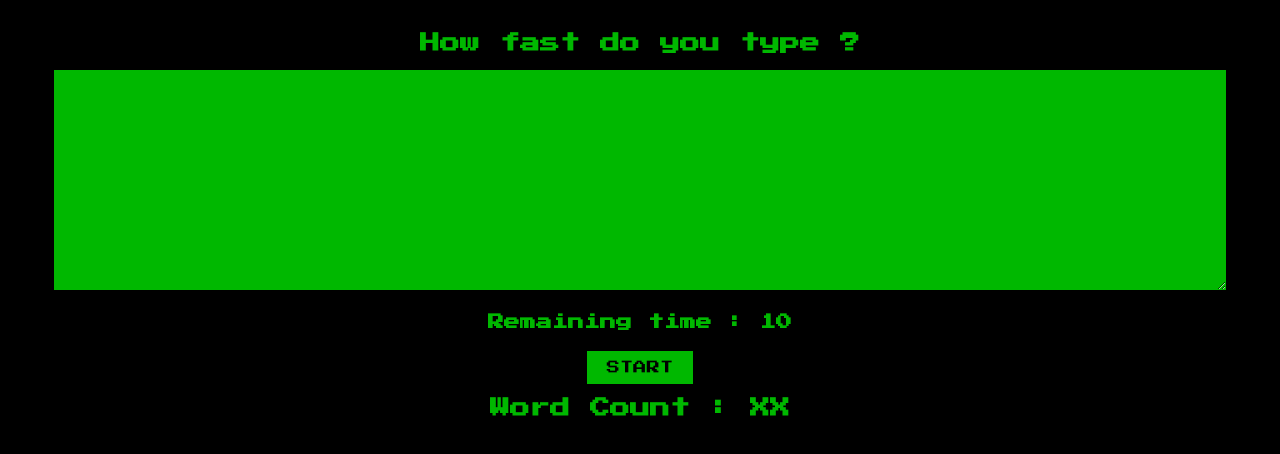
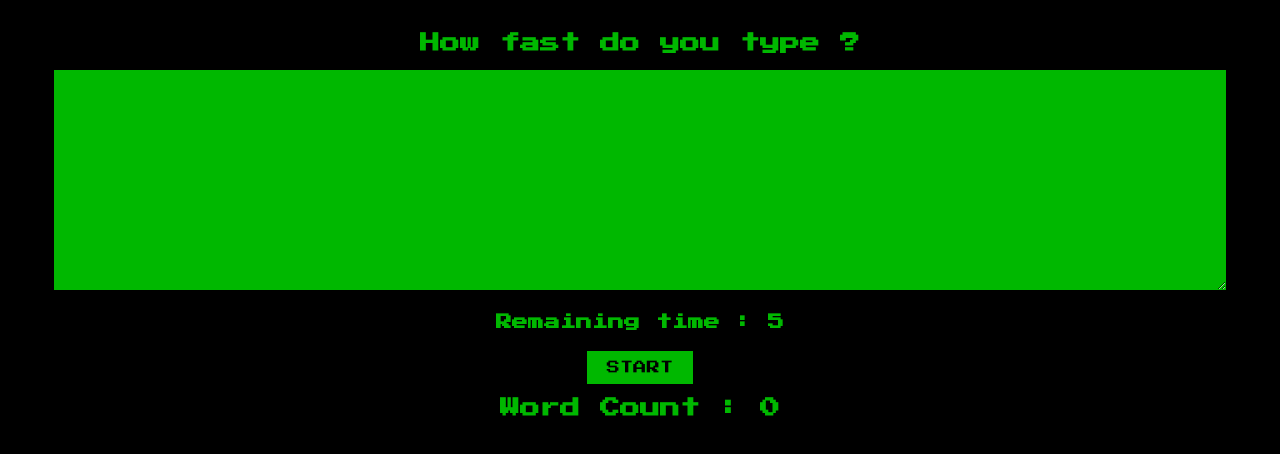
Before and after one commit to erambeau/speed-typing-game, a React (Vite) app: page / in a window 1280 px wide. Shown: the top 454 px of the page. Built offline with nearby package versions, Linux system fonts and the light colour scheme.

Commit message:
feat: add word count

```diff
--- a/src/App.tsx
+++ b/src/App.tsx
@@ -2,21 +2,34 @@ import React, {useState, ChangeEvent, useEffect} from "react"
 
 function App() {
 
-  const DEFAULT_TIMER_VALUE = 10
+  const DEFAULT_TIMER_VALUE = 5
 
   const [text, setText] = useState("")
   const [timer, setTimer] = useState(DEFAULT_TIMER_VALUE)
   const [isTimeRunning, setIsTimeRunning] = useState(false)
+  const [wordCounts, setWordCounts] = useState(0)
 
   function handleChange(event: ChangeEvent<HTMLTextAreaElement>) {
     const {value} = event.target
     setText(value)
   }
 
-  function computeCountWords(inputText: string) {
+  function computewordCounts(inputText: string) {
     const wordsArr = inputText.trim().split(" ")
     const filteredWords = wordsArr.filter(word => word !== "")
     return filteredWords.length
+  }
+
+  function handleClickStartButton(){
+    setTimer(DEFAULT_TIMER_VALUE)
+    setIsTimeRunning(true)
+    setText("")
+    setWordCounts(0)
+  }
+
+  function endGame() {
+    setIsTimeRunning(false)
+    setWordCounts(computewordCounts(text))
   }
 
   useEffect(() => {
@@ -24,14 +37,9 @@ function App() {
       setTimeout(() => {setTimer(prevTimer => prevTimer-1)}, 1000)
     }
     else if(timer === 0) {
-      setIsTimeRunning(false)
+      endGame()
     }
   }, [timer, isTimeRunning])
-
-  function handleClickStartButton(){
-    setTimer(DEFAULT_TIMER_VALUE)
-    setIsTimeRunning(true)
-  }
 
   return (
     <div className="App">
@@ -42,7 +50,7 @@ function App() {
       />
       <h4>Remaining time : {timer}</h4>
       <button onClick={handleClickStartButton}>Start</button>
-      <h1>Word Count : XX</h1>
+      <h1>Word Count : {wordCounts}</h1>
     </div>
   )
 }
```
